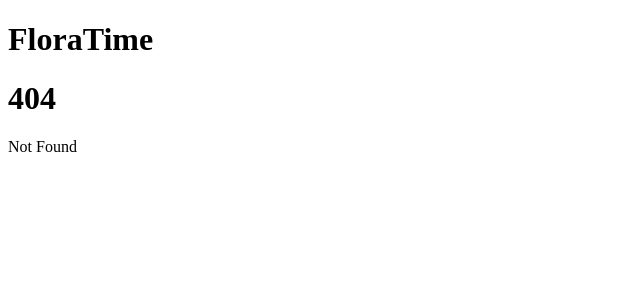
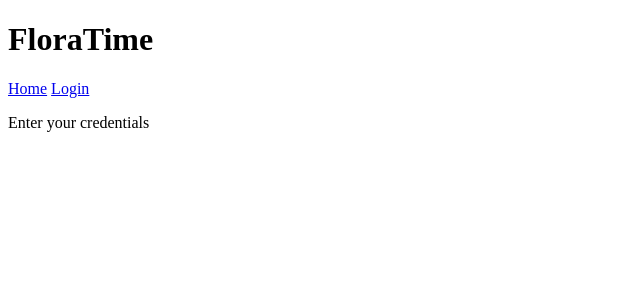
Before and after one commit to Kelamir/FloraTime, a SvelteKit app: page /login in a window 1280 px wide. Before the commit this address had no page. Shown: the top 300 px of the page, without its empty margins (0-640 px from the left). Built offline with nearby package versions, Linux system fonts and the light colour scheme.

Commit message:
Add a login and home page

```diff
--- a/src/routes/+layout.svelte
+++ b/src/routes/+layout.svelte
@@ -1,3 +1,8 @@
 <h1>FloraTime</h1>
 
+<nav>
+  <a href="/">Home</a>
+  <a href="/login">Login</a>
+</nav>
+
 <slot />
--- /dev/null
+++ b/src/routes/login/+page.svelte
@@ -0,0 +1 @@
+<p>Enter your credentials</p>
```
